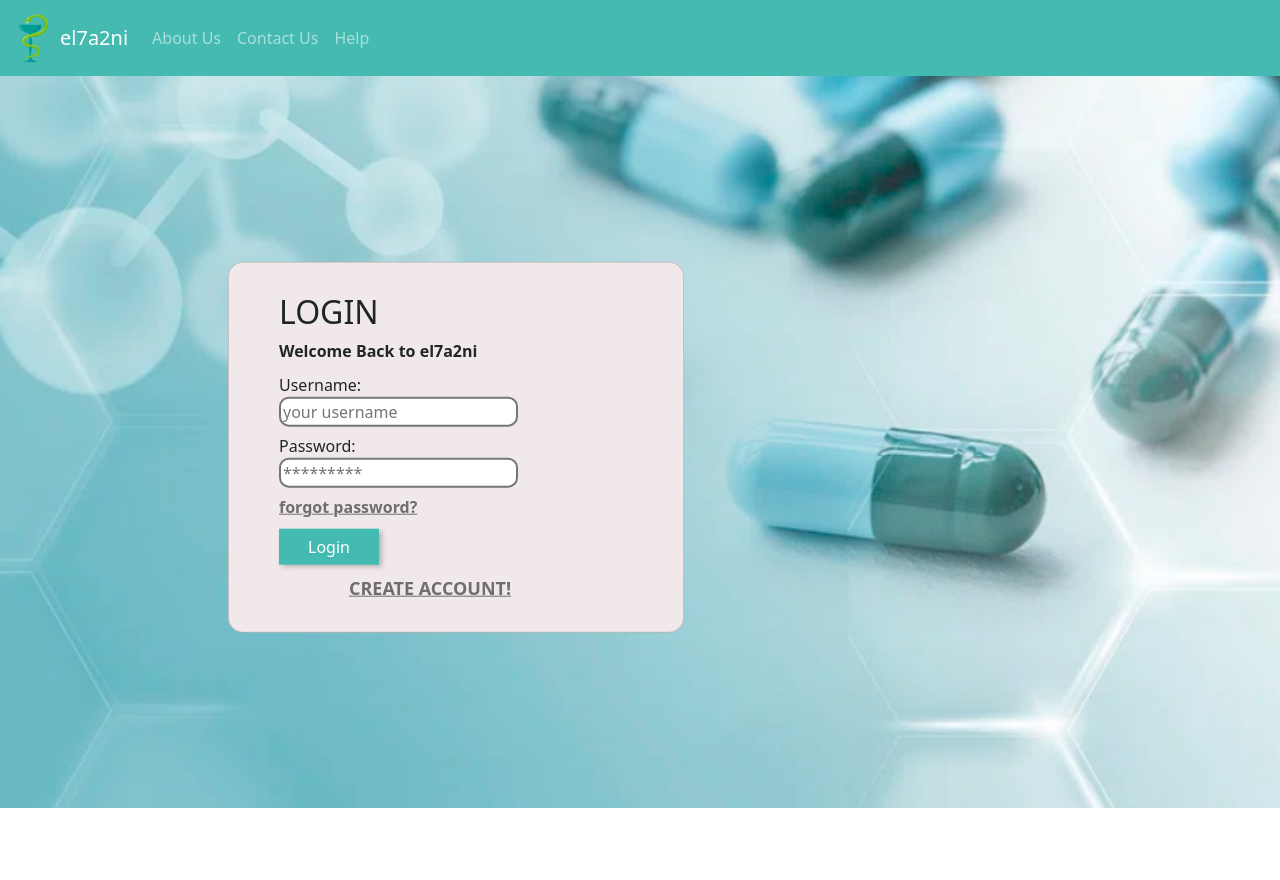
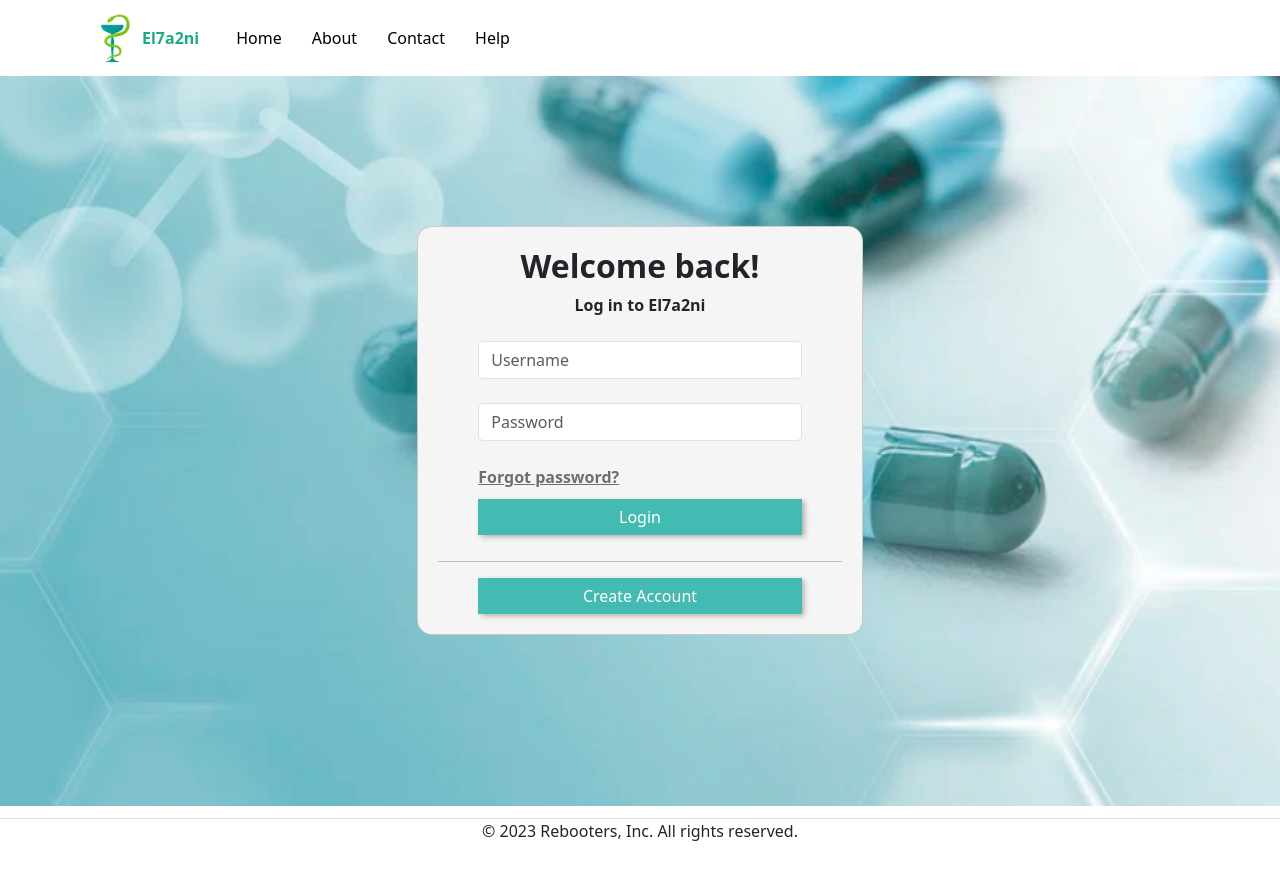
Before and after one commit to advanced-computer-lab-2023/Rebooters-Pharmacy, a React (Create React App) app in the folder frontend/: page / in a window 1280 px wide. Shown: the top 880 px of the page. Before the commit the page ends 808 px from the top, so only its background shows below. Built offline with nearby package versions, Linux system fonts and the light colour scheme.

Commit message:
login, forget pass styling

```diff
--- a/frontend/src/components/Navbar.js
+++ b/frontend/src/components/Navbar.js
@@ -2,40 +2,30 @@ import React from 'react';
 import { Link } from 'react-router-dom';
 import 'bootstrap/dist/css/bootstrap.min.css';
 import Image from "../content/images/ELHANNY-LOGO.png";
+import '../styles/navbar.css';
 
 const Navbar = () => {
   return (
-    <nav className="navbar navbar-expand-lg navbar-dark " style={{backgroundColor: "#44bab1"}}>
-      <img src={Image} width="60"/>
-        <Link to="/" className="navbar-brand"><span>el7a2ni</span></Link>
-        <button
-          className="navbar-toggler"
-          type="button"
-          data-bs-toggle="collapse"
-          data-bs-target="#navbarNav"
-          aria-controls="navbarNav"
-          aria-expanded="false"
-          aria-label="Toggle navigation"
-        >
-          <span className="navbar-toggler-icon"></span>
-        </button>
-        <div className="collapse navbar-collapse" id="navbarNav">
-          <ul className="navbar-nav">
-            <li className="nav-item">
-              <Link to="" className="nav-link">About Us</Link>
-            </li>
-            <li className="nav-item">
-              <Link to="" className="nav-link">Contact Us</Link>
-            </li>
-            <li className="nav-item">
-              <Link to="" className="nav-link">Help</Link>
-            </li>
-            {/* <li className="nav-item">
-              <Link to="/admin" className="nav-link">Admin</Link>
-            </li> */}
-          </ul>
+    <div className="navbar-container py-2">
+      <div className="container">
+        <div className="d-flex align-items-center">
+          <div className="nav-logo">
+            <div className="d-flex align-items-center">
+              <img src={Image} width="60" alt="El7a2ni Logo" />
+              <Link to="/" className="logo-name"><span>El7a2ni</span></Link>
+            </div>
+          </div>
+          <div className="nav-items" role="navigation">
+            <ul className="nav-list">
+              <li><Link to="" className=""><span>Home</span></Link></li>
+              <li><Link to="" className=""><span>About</span></Link></li>
+              <li><Link to="" className=""><span>Contact</span></Link></li>
+              <li><Link to="" className=""><span>Help</span></Link></li>
+            </ul>
+          </div>
         </div>
-    </nav>
+      </div>
+    </div>
   );
 };
 
--- /dev/null
+++ b/frontend/src/components/footer.js
@@ -0,0 +1,12 @@
+import React from "react";
+
+const Footer = () => {
+  return (
+<div className="border-top" style={{  backgroundColor:'white', marginTop: '10px',
+    paddingBottom: '42px'}}>
+      <p style={{ textAlign: 'center'}}>© 2023 Rebooters, Inc. All rights reserved.</p>
+    </div>
+  );
+};
+
+export default Footer;
--- a/frontend/src/index.css
+++ b/frontend/src/index.css
@@ -32,8 +32,8 @@ header a {
   margin: 0 auto;
 }
 .form-submit{
-  display: flex;
-  justify-content: end;
+  display: flex !important;
+  justify-content: flex-end !important;
 }
 .form-submit .btn:not(:last-child){
   margin-right: 8px;
@@ -41,13 +41,17 @@ header a {
 .btn-default-width{
   width: 150px;
 }
-
+footer {
+  position: absolute;
+  z-index: 2;
+  background-color: white;
+}
 
 /*bootstrap override*/
 .btn{
   border-radius: 0 !important;
   box-shadow: 3px 2px 5px #b7b1b1;
-  transition: .3s ease-in-out;
+  transition: .3s ease-in-out !important;
 }
 .btn:active{
   box-shadow: none
--- a/frontend/src/pages/ForgotPassword.js
+++ b/frontend/src/pages/ForgotPassword.js
@@ -1,8 +1,8 @@
 import '../styles/forgotpassword.css';
 import { useState } from "react";
 import { useNavigate } from "react-router-dom";
-import Navbar from '../components/Navbar';
-
+import Image from "../content/images/ELHANNY-LOGO.png";
+import { Link } from 'react-router-dom';
 const ForgotPassword = () => {
   const [email, setEmail] = useState("");
   const navigate = useNavigate();
@@ -31,26 +31,30 @@ const ForgotPassword = () => {
   };
   return (
     <div>
-      <Navbar/>
     <div className='forgot-container'>
-    <div className="card mt-4">
+    <div className="mt-4">
       <div className="body card-body">
-        <div className="title">
-          <h2>El7a2ni</h2>
-        </div>
+      <div className='notwithbtn-container'>
+      <div className="d-flex align-items-center">
+              <img className='logo-img' src={Image} width="50" alt="El7a2ni Logo" />
+              <Link to="" className="logoname"><h4>El7a2ni</h4></Link>
+            </div>
+
         <div className="email-container">
           <div className="cc">Write your email:</div>
-        </div>
+
         <input
           name="email"
-          className="form-control"
+          className="form-control email-box"
           placeholder="your email"
           value={email}
           onChange={(e) => setEmail(e.target.value)}
         />
+        </div>
+        </div>
         <br />
-        <button className="btn btn-primary" onClick={(e) =>handleRequestPasswordResetOTP(e)}>
-          Request OTP Code
+        <button className="request-btn btn btn-primary btn-default-width" onClick={(e) =>handleRequestPasswordResetOTP(e)}>
+          Request OTP
         </button>
 
         <br />
--- a/frontend/src/pages/Login.js
+++ b/frontend/src/pages/Login.js
@@ -3,6 +3,9 @@ import { useState } from "react";
 import { useNavigate } from "react-router-dom";
 import { useLocation } from "react-router-dom";
 import Navbar from '../components/Navbar';
+import Footer from '../components/footer';
+import { Link } from 'react-router-dom';
+import ForgotPass from './ForgotPassword';
 
 const Login = () => {
   const [username, setUsername] = useState('')
@@ -11,8 +14,16 @@ const Login = () => {
   const [error, setError] = useState(null);
   const location = useLocation();
   const errorMessage = location.state && location.state.errorMessage;
+  const [showEmailWindow, setShowEmailWindow] = useState(false)
+
+  const handleForgotEmail = () => {
+    setShowEmailWindow(true);
+  };
+
+  const handleCloseForgotEmail = () => {
+    setShowEmailWindow(false);
+  };
   const handleLogin = async () => {
-
     try {
       const response = await fetch('/api/guest/login', {
         method: 'POST',
@@ -23,7 +34,6 @@ const Login = () => {
       });
 
       if (response.ok) {
-
         const data = await response.json();
         console.log(data);
         setUsername(data.username); // Store the username in state
@@ -43,66 +53,69 @@ const Login = () => {
             navigate('/');
         }
       } else {
-            // Handle login error, e.g., display an error message
-            console.error('Login failed');
-            setError('An error occurred while logging in. Please try again.');
-
+        setError('Username or password might be incorrect.');
       }
     } catch (error) {
       console.error('An error occurred while logging in:', error);
     }
-        // const userTypeCookie = Cookies.get('type');
+  };
 
-      // Handle successful login, e.g., redirect or update state
-      };
-    return(
+  return (
     <div>
-      <Navbar/>
-       <div className='container'>
-      <div className='login-cover'>
-      </div>
+      <Navbar />
+      <div className='login-cover'></div>
+      <div className='login-container container'>
         <div className="login-card card">
-          {errorMessage && <p style={{ color: "red" }}>{errorMessage}</p>}
-            <div className="title">
-            {error && <p style={{ color: 'red' }}>{error}</p>}
-            <h2>LOGIN</h2>
-
-            </div>
+          {errorMessage && <p className='error' style={{ color: "red" }}>{errorMessage}</p>}
           <div className='login-form'>
-            <div className='wb'>Welcome Back to el7a2ni</div>
-            <label>Username:</label>
-            <br/>
+            <h2 className='wb'>Welcome back!</h2>
+            <div className='wb'>Log in to El7a2ni</div>
+            <br />
             <input
+              className='login-input form-control'
               name="username"
-                placeholder='your username'
+              placeholder='Username'
               value={username}
               onChange={(e) => setUsername(e.target.value)}
             />
-            <br/>
-            <label>Password:</label>
-            <br/>
+            <br />
             <input
+              className='login-input form-control'
               name="password"
               type='password'
-                placeholder='*********'
+              placeholder='Password'
               value={password}
               onChange={(e) => setPassword(e.target.value)}
             />
-            <br/>
+            <br />
+            {error && <p style={{ color: 'red' }}>{error}</p>}
+            <a className='forgot' onClick={handleForgotEmail}>Forgot password?</a>
+            {showEmailWindow && (
+        <div className="modal-overlay">
+          <div className="card">
+            <div className="forgotPass">
+              <ForgotPass />
+            </div>
+            <button
+              className="close-btn btn btn-danger btn-default-width"
+              onClick={handleCloseForgotEmail}
+            >
+              Close
+            </button>
+          </div>
+        </div>
+      )}
 
-            <a className='forgot' href='/forgotpassword'>forgot password?</a>
-            <br/>
-
-
-            <button className='btn btn-primary btn-default-width' onClick={handleLogin}>Login</button>
-            <br/>
-
-            <a className='center' href='/guest'>CREATE ACCOUNT!</a>
-
+            <br />
+            <button className='login-btn btn btn-primary' onClick={handleLogin}>Login</button>
+            <hr />
+            <Link to="/guest" className="createAcc-btn btn btn-primary" style={{ color: 'white', transform: 'translateX(115%)' }}>Create Account</Link>
           </div>
         </div>
       </div>
+      <Footer/>
     </div>
-    )
-}
+  );
+};
+
 export default Login;
--- a/frontend/src/styles/login.css
+++ b/frontend/src/styles/login.css
@@ -3,51 +3,78 @@
     background: url('../content/images/login-cover.png') no-repeat center center fixed;
     background-size: cover;
     position: absolute;
-    margin: 0;
+    margin-bottom: 0;
+    margin-top: 0;
     padding: 0;
     width: 100%;
-    height: 91.5%;
+    height: 91.25%;
+    z-index: -1;
+}
+  .login-card .error{
+    margin-right: 30px;
   }
-  .container {
-    margin-left: 0;
-    padding-left: 0;
-    padding-right: 0;
+  .login-container {
+    display: flex;
+    flex-direction: column;
+    align-items: center;
+    justify-content: center;
+    margin-top: 150px;
+    margin-bottom: 183px;
   }
   .login-card{
       width: 40%;
       height: auto;
-      padding: 30px 10px 30px 50px;
+      padding: 20px;
       border-radius: 15px;
-      background-color: rgb(241, 233, 233);
-      transform: translate(50%, 50%);
+      background-color: whitesmoke;
+      position: relative;
+      z-index: 1;
   }
-  /* .title h2{ to style login word
-
-  } */
+  .login-form .forgot{
+    text-align: center;
+    position: relative;
+    left: 10%;
+  }
   .login-form .wb {
-      margin-bottom: 10px;
       font-weight: bold;
+      text-align: center;
+  }
+  .login-form .login-input{
+      border-radius: 5px;
+      width: 80%;
+      position: relative;
+      left: 10%;
   }
 
-  .login-form input{
-      border-radius: 10px;
-      border-style: solid;
-      margin-bottom: 7px;
-  }
-
-  .login-form a{
+  .login-form .forgot
+  {
       color: #6E6E6E;
       font-weight: 600;
   }
-  .login-form .center {
-      margin-left: 70px;
-      font-size: 18px;
+  .login-form .login-btn{
+      margin-top: 10px;
+      margin-bottom: 10px;
+      width: 80%;
+      position: relative;
+      left: 10%;
   }
-  .login-form button{
-      margin-top: 10px;
-      width: 100px;
-      margin-bottom: 10px
-  }
+.login-form .createAcc-btn{
+      width: 80%;
+      position: relative;
+      right: 82%;
+      font-weight: light;
+}
   .login-btn:hover{
       cursor: pointer;
   }
+
+  .forgotPass {
+    height: 500px;
+    width: 800px;
+    overflow-y: scroll;
+  }
+  .close-btn{
+    position: absolute;
+    left: 80%;
+    bottom: 0.25%;
+  }
--- /dev/null
+++ b/frontend/src/styles/navbar.css
@@ -0,0 +1,40 @@
+.navbar-container {
+    z-index: 1999;
+    background: #fff;
+}
+
+.nav-list {
+    display: flex;
+    list-style: none;
+    margin: 0;
+}
+
+.nav-list li {
+    margin-right: 20px;
+}
+
+.nav-list li:last-child {
+    margin-right: 0;
+}
+
+.nav-list li a {
+    padding: 10px 5px;
+    text-decoration: none;
+    color: black;
+    transition: color 0.3s ease;
+}
+.nav-list li a:hover {
+    color: #1aac83;
+}
+.nav-list li a:active {
+    color: #1aac83;
+}
+.nav-logo {
+    display: inline-flex;
+}
+
+.logo-name {
+    text-decoration: none;
+    color: #1aac83;
+    font-weight: bold;
+}
--- a/frontend/src/styles/registerpatient.css
+++ b/frontend/src/styles/registerpatient.css
@@ -1,7 +1,5 @@
 
-.register-form{
-left: 4%;
-}
+
 .register-body{
     padding: 40px 20px;
 }
```
Also changed, not shown: frontend/src/styles/forgotpassword.css (+25 -5 lines), frontend/src/content/images/background-cover.jpg (added). Lines whose indentation alone changed are shown as unchanged.
